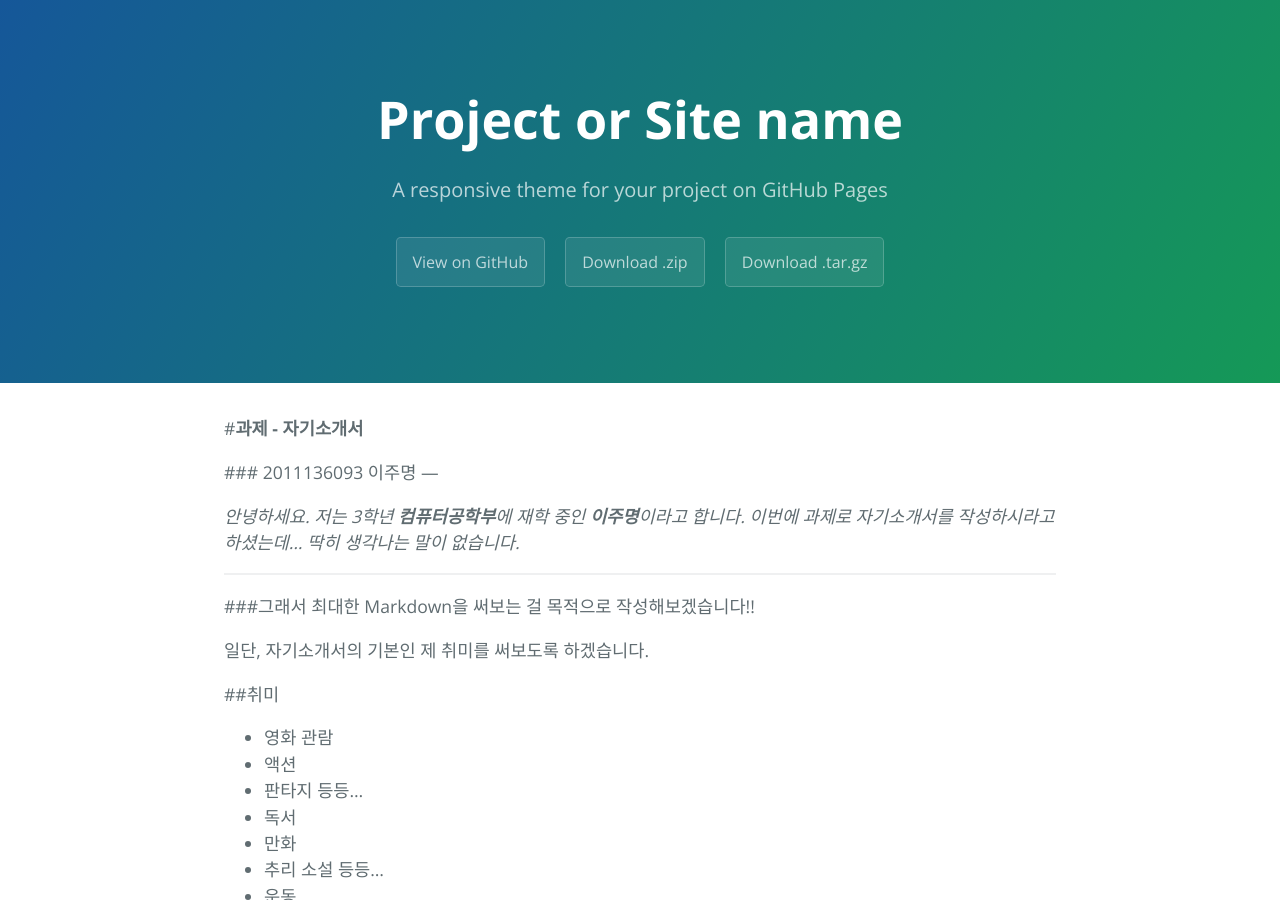
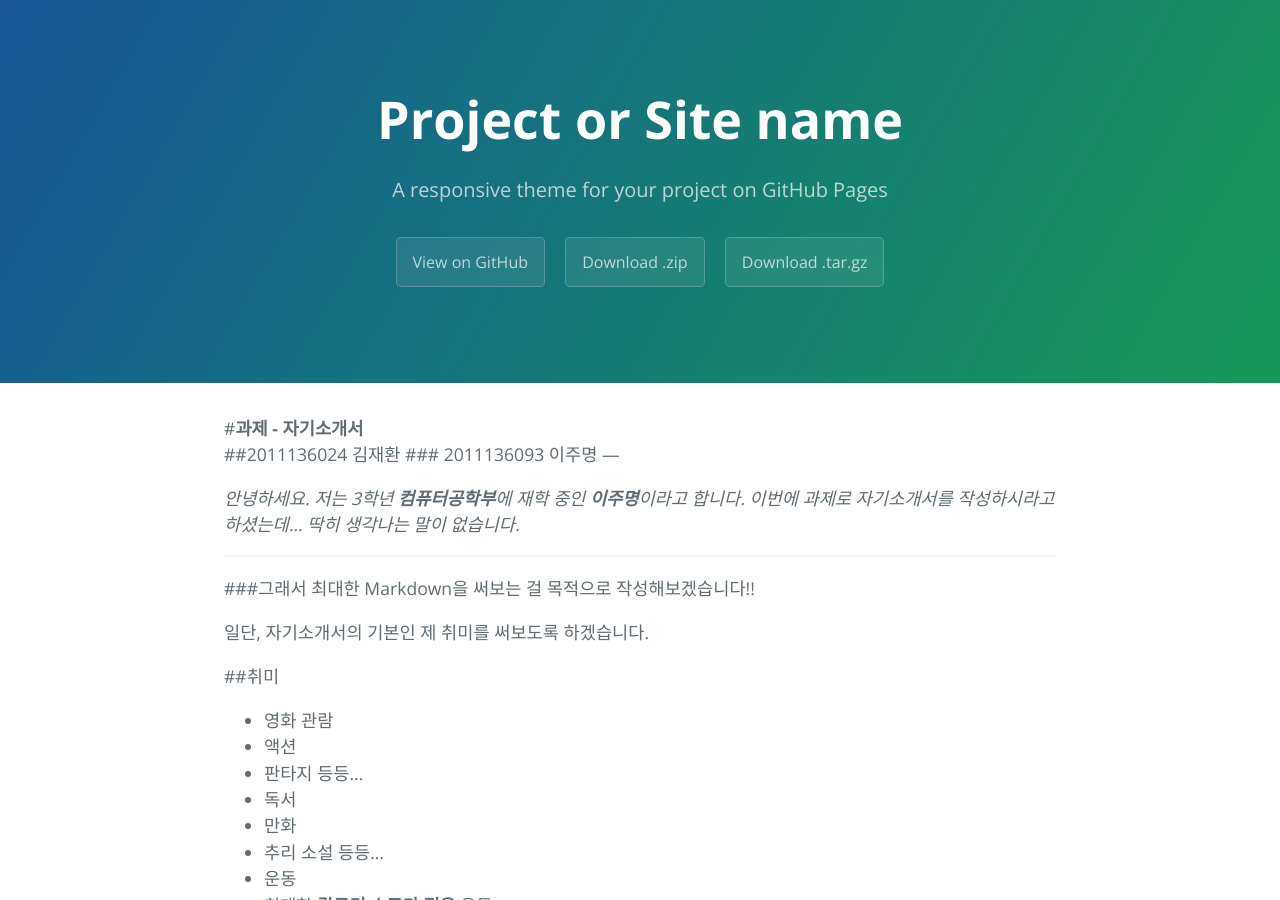
Before and after one commit to LeeJuMyeong/leejumyeong.github.com, a Jekyll site: the page built from _posts/2016-02-12-sample-content.markdown, in a window 1280 px wide and 900 px high. Built offline with Jekyll 4.4.1, drawn with Linux system fonts in a browser that asks for light colours.

Commit message:
Update 2016-02-12-sample-content.markdown

```diff
--- a/_posts/2016-02-12-sample-content.markdown
+++ b/_posts/2016-02-12-sample-content.markdown
@@ -5,7 +5,7 @@ date:   2016-02-12 17:50:00
 categories: main
 ---
 #**과제 - 자기소개서**
-
+ ##2011136024 김재환
  ### 2011136093 이주명
  ---
 
```
